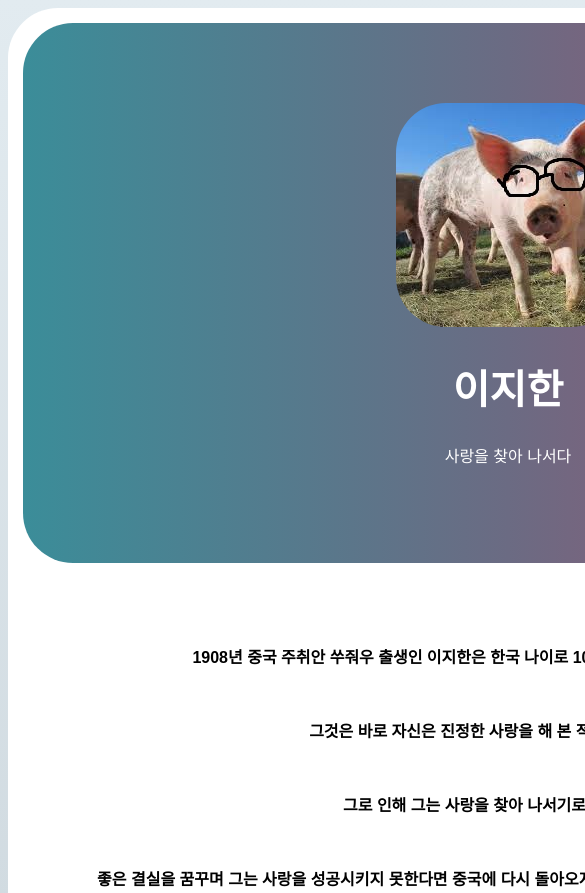
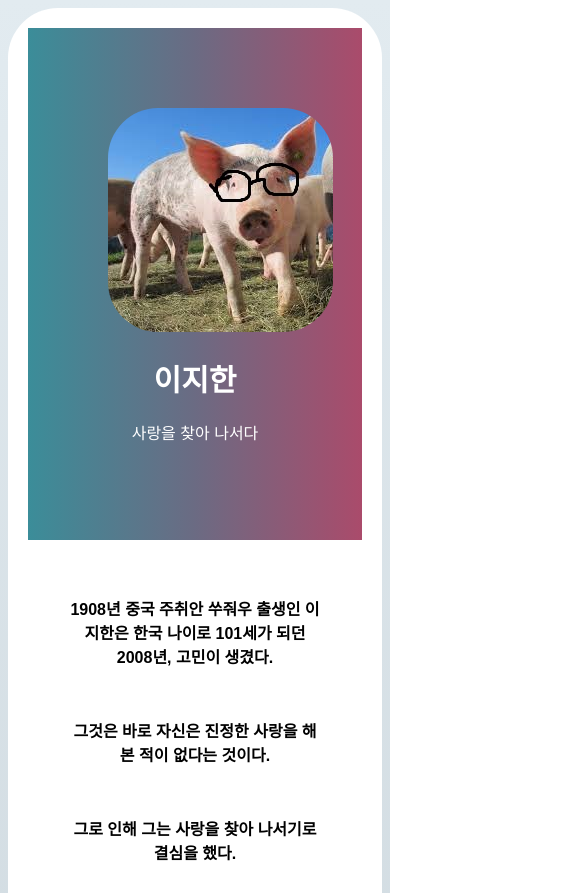
Before and after one commit to heon555/love, a plain HTML site: page index.html in a window 390 px wide. Shown: the top 893 px of the page, 585 px wide, since content can reach past the window. Drawn offline with Linux system fonts and the light colour scheme.

Commit message:
Update index.html

```diff
--- a/index.html
+++ b/index.html
@@ -117,13 +117,27 @@ background: linear-gradient(to right, #3b8d99, #6b6b83, #aa4b6b); /* W3C, IE 10+
   }
 }
 
-/* Responsive layout - when the screen is less than 400px wide, make the navigation links stack on top of each other instead of next to each other */
-@media screen and (max-width: 400px) {
-  .navbar a {
-    float: none;
-    width: 100%;
+@media screen and (max-width: 600px) {
+  .jjapheader {
+    width: 100%; /* 화면 너비에 따라 가로 폭 조정 */
+    height: auto; /* 높이 자동 조정 */
+    padding: 20px; /* 패딩 조정 */
   }
 
+  .header {
+    width: 100%; /* 화면 너비에 따라 가로 폭 조정 */
+    border-radius: 0; /* 모서리 둥글기 제거 */
+    position: static; /* 헤더 위치 고정 해제 */
+  }
+
+  .header h1 {
+    font-size: 30px; /* 제목 폰트 크기 조정 */
+  }
+
+  .header2 {
+    padding: 40px; /* 패딩 조정 */
+  }
+}
 
 </style>
 </html>
```
